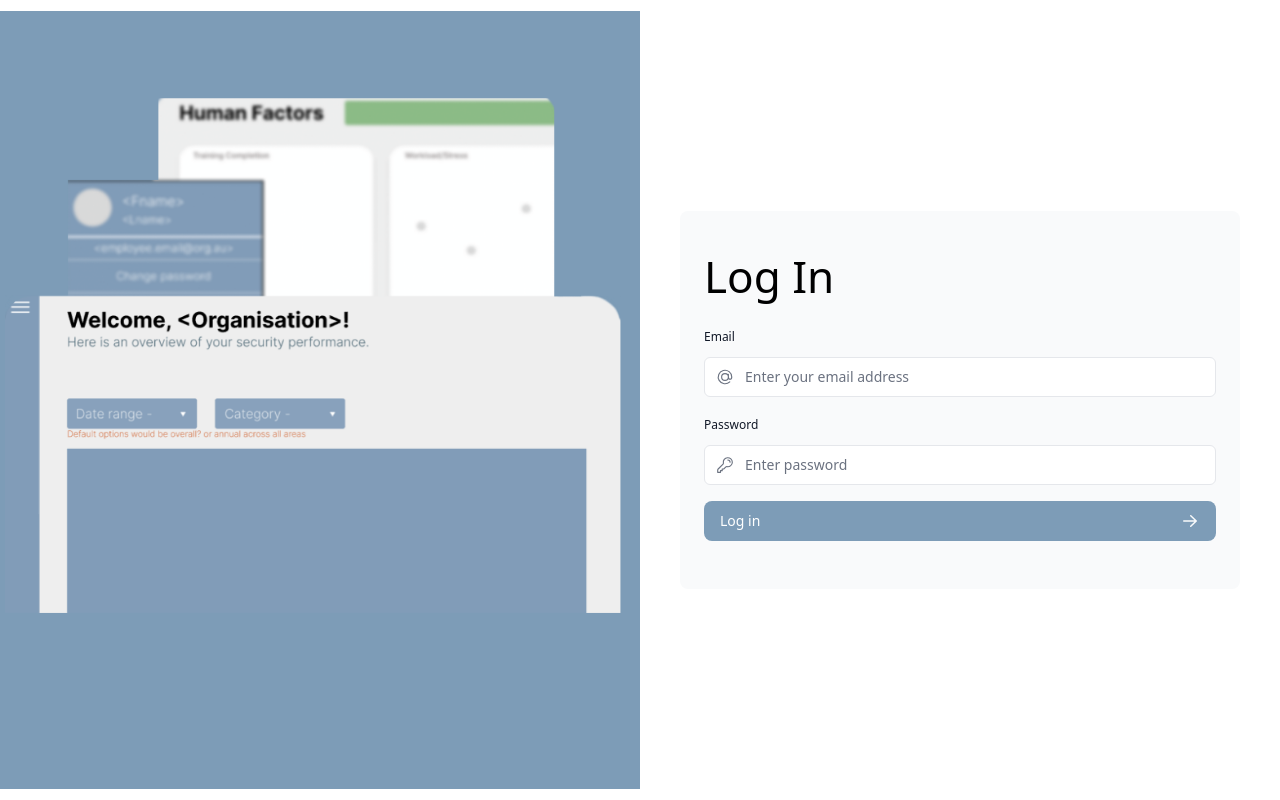
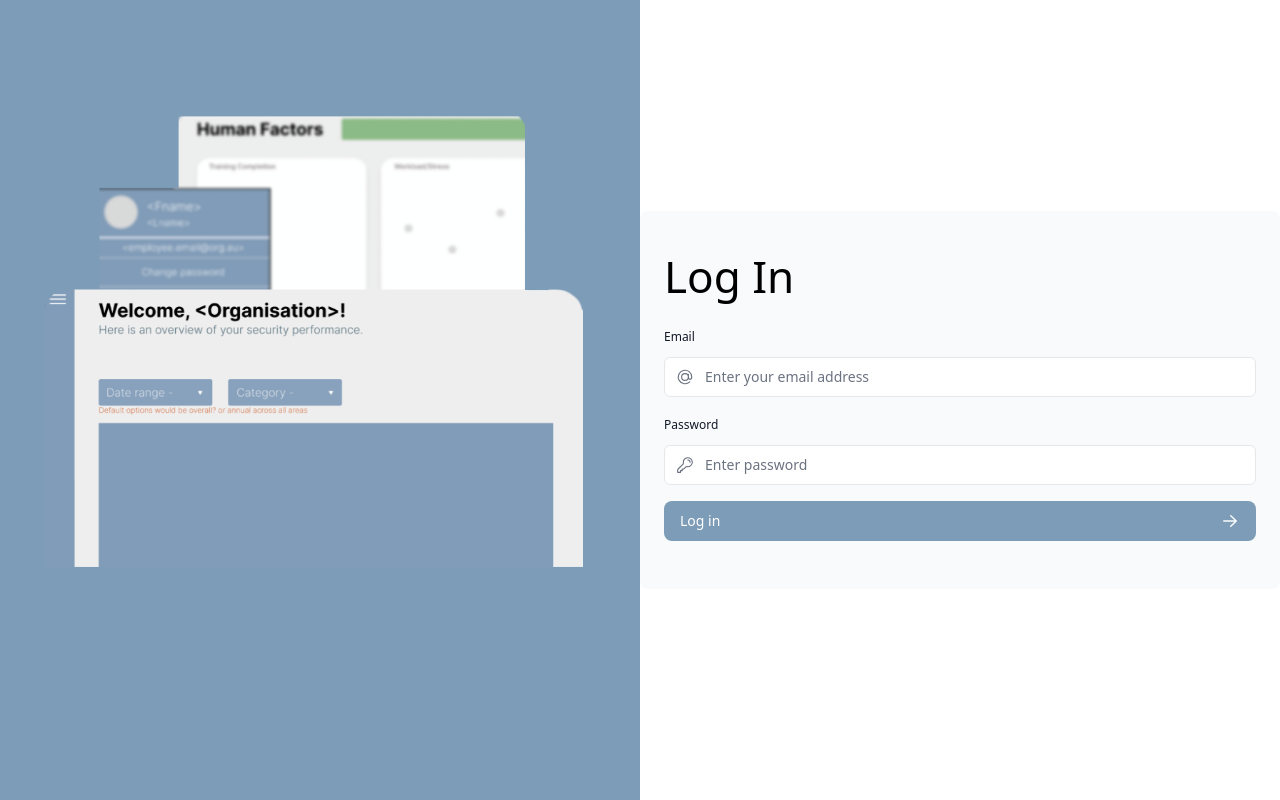
Before and after one commit to 1vanarob/cyber-dash, a Next.js app: page /login in a window 1280 px wide. Built offline with nearby package versions, Linux system fonts and the light colour scheme.

Commit message:
Responsiveness of Login

```diff
--- a/app/login/page.tsx
+++ b/app/login/page.tsx
@@ -1,21 +1,22 @@
-import Logo from '@/app/ui/logo';
+
 import LoginForm from '@/app/ui/login-form';
 import '@/global.css'
 import Image from 'next/image';
 export default function LoginPage() {
   return (
-
-      <main className="flex items-center justify-center md:h-screen">
-       <div className='shrink w-6/12 h-full border-black bg-blue-500 max-h-fit'>
+      <main className="flex h-full items-center justify-center sm:h-screen">
+       <div className='hidden p-10 w-fit bg-blue-500 h-full md:block md:w-6/12'>
+       <div className='flex-col items-center p-15 rounded-lg bg-blue-500 h-fit'>
        <Image
           src="/hero-desktop.png"
         width={1000}
         height={760}
-        className="hidden md:block"
+        className="hidden justify-self-center md:block"
         alt="Screenshots of the dashboard project showing desktop version"
       />
+      </div>
        </div>
-       <div className="w-6/12 flex-col items-center px-10 rounded-lg">
+       <div className="w-8/12 flex-col items-center px-15 rounded-lg sm:w-6/12">
           <LoginForm/>
        </div>
       </main>
```
